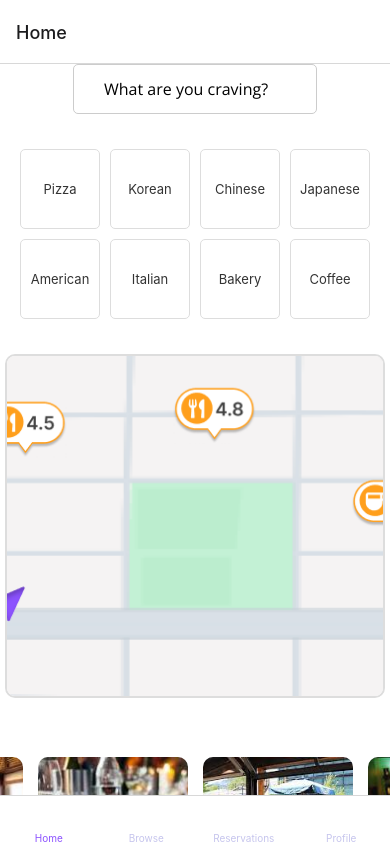
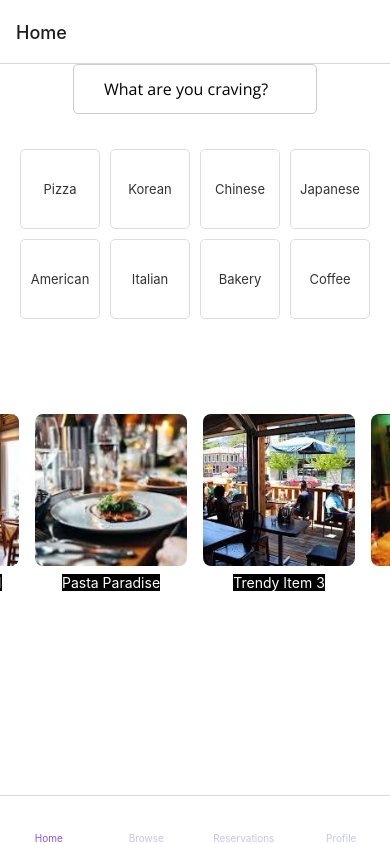
Before and after one commit to Sulnklm/yumpick, a React Native app in the folder yumpick/: screen /Home in a window 390 px wide. Built offline with nearby package versions, Linux system fonts and the light colour scheme; some icons are missing.

Commit message:
git ignore upload

```diff
--- a/yumpick/components/home/Trendy.js
+++ b/yumpick/components/home/Trendy.js
@@ -1,5 +1,6 @@
 import React from 'react';
-import { View, Text, FlatList, StyleSheet, Image, Dimensions } from 'react-native';
+import { View, Text, FlatList, Image } from 'react-native';
+import tw from 'twrnc'
 
 const trendyData = [
   { id: '1', name: 'The Gourmet Grill', image: require('../../assets/home/restaurants/restaurant1.jpeg') },
@@ -10,8 +11,8 @@ const trendyData = [
 
 export default function Trendy() {
   return (
-    <View style={styles.container}>
-      <Text style={styles.title}>Trendy</Text>
+    <View style={tw`flex-1 mt-5 pl-4`}>
+      <Text style={tw`text-2xl font-bold mb-2`}>Trendy</Text>
 
       {/* For data list */}
       <FlatList
@@ -19,9 +20,10 @@ export default function Trendy() {
         horizontal
         keyExtractor={(item) => item.id}
         renderItem={({ item }) => (
-          <View style={styles.itemContainer}>
-            <Image source={item.image} style={styles.image} />
-            <Text style={styles.itemText}>{item.name}</Text>
+          <View style={tw`mr-4 items-center`}>
+            <Image source={item.image} style={tw`w-38 h-38 rounded-lg`} />
+            {/* <Text style={styles.itemText}>{item.name}</Text> */}
+            <Text style={tw`bg-black text-white mt-2`}>{item.name}</Text>
           </View>
         )}
         showsHorizontalScrollIndicator={false}
@@ -29,30 +31,3 @@ export default function Trendy() {
     </View>
   );
 }
-
-const styles = StyleSheet.create({
-  container: {
-    flex: 1,
-    marginTop: 20,
-    paddingLeft: 15,
-  },
-  title: {
-    fontSize: 24,
-    fontWeight: 'bold',
-    marginBottom: 10,
-  },
-  itemContainer: {
-    marginRight: 15,
-    alignItems: 'center',
-  },
-  image: {
-    width: 150,
-    height: 150,
-    borderRadius: 10,
-  },
-  itemText: {
-    marginTop: 5,
-    fontSize: 16,
-    textAlign: 'center',
-  },
-});
--- a/yumpick/screens/HomeScreen.js
+++ b/yumpick/screens/HomeScreen.js
@@ -11,7 +11,7 @@ export default function HomeScreen() {
     <View style={styles.container}>
       <SearchBox />
       <CategoryBox />
-      <Map />
+      {/* <Map /> */}
       <Trendy />
     </View>
   );
```
Also changed, not shown: yumpick/package.json (+5 -3 lines), yumpick/components/home/Cities.js (added), 1 other file (tests, documents, lock files or other folders).
